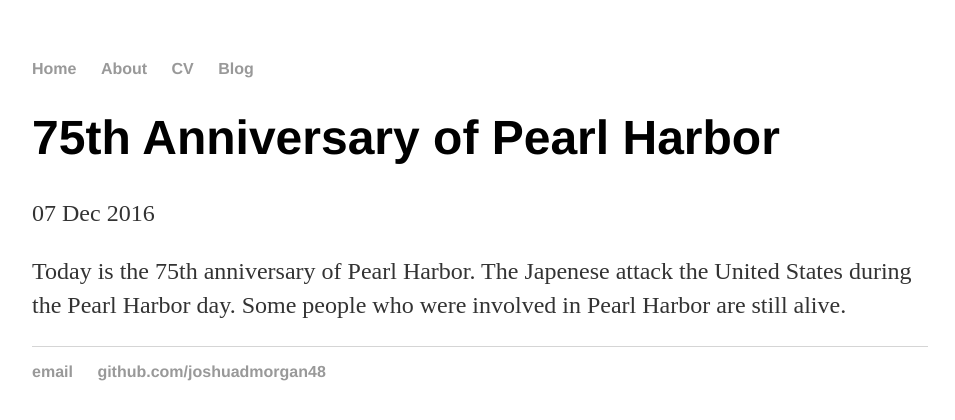
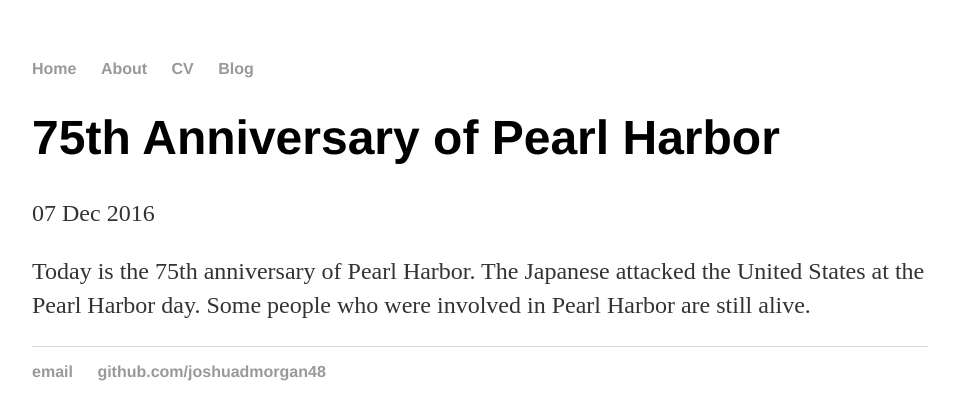
Before and after one commit to joshuadmorgan48/joshuadmorgan48.github.io, a Jekyll site: the page built from _posts/2016-12-07-75th-anniversary-post.md, in a window 1280 px wide. Shown: the top 420 px of the page, without its empty margins (160-1115 px from the left). Built offline with Jekyll 4.4.1, drawn with Linux system fonts in a browser that asks for light colours.

Commit message:
Update 2016-12-07-75th-anniversary-post.md

```diff
--- a/_posts/2016-12-07-75th-anniversary-post.md
+++ b/_posts/2016-12-07-75th-anniversary-post.md
@@ -4,4 +4,4 @@ title: "75th Anniversary of Pearl Harbor"
 date: 2016-12-07
 ---
 
-Today is the 75th anniversary of Pearl Harbor. The Japenese attack the United States during the Pearl Harbor day. Some people who were involved in Pearl Harbor are still alive.
+Today is the 75th anniversary of Pearl Harbor. The Japanese attacked the United States at the Pearl Harbor day. Some people who were involved in Pearl Harbor are still alive.
```
